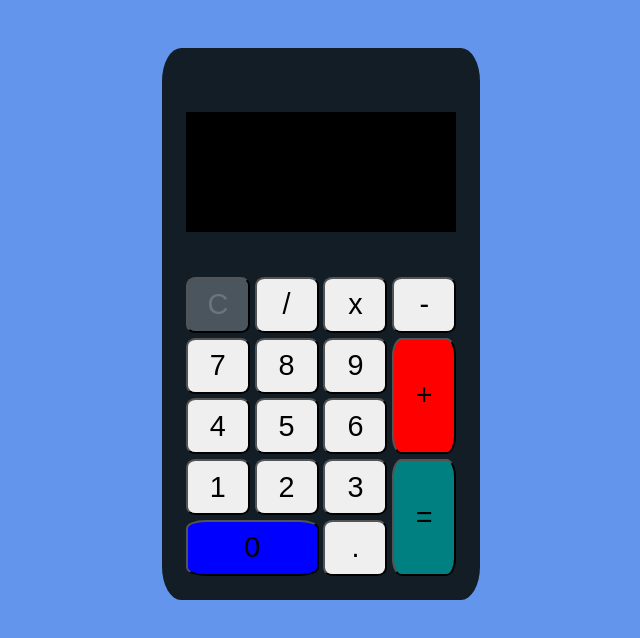
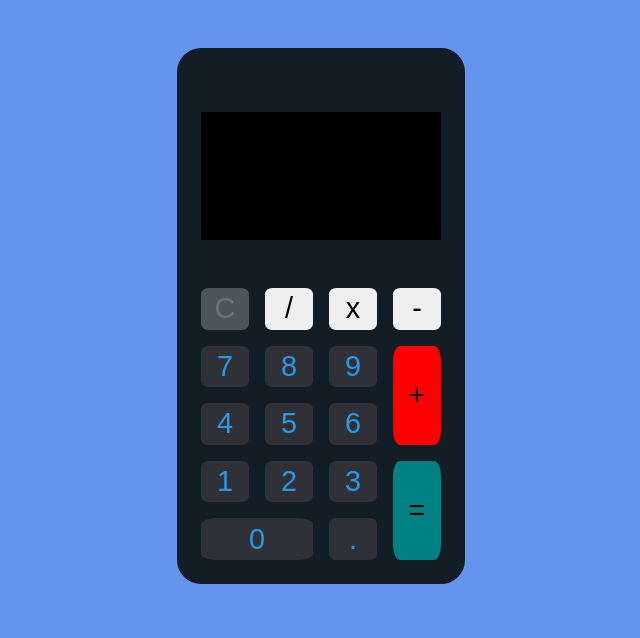
Before and after one commit to Brian4755/Calculator, a React (Create React App) app: page / in a window 1280 px wide. Shown: the top 638 px of the page, without its empty margins (319-959 px from the left). Built offline with nearby package versions, Linux system fonts and the light colour scheme.

Commit message:
button sizing and positional changes

```diff
--- a/src/App.css
+++ b/src/App.css
@@ -13,15 +13,18 @@ body {
   padding: 4rem 1.5rem 1.5rem 1.5rem;
   margin-left: auto;
   margin-right: auto;
-  border-radius: 6%;
+  border-radius: 24px;
 }
 
 .calculator-grid {
   display: grid;
-  grid-template-columns: repeat(4, 4rem);
-  grid-template-rows: minmax(10rem, auto) repeat(5, 3.5rem);
+  /* grid-template-columns: repeat(4, 4rem); */
+  grid-template-columns: repeat(4, 3rem);
+  /* grid-template-rows: minmax(10rem, auto) repeat(5, 3.5rem); */
+  grid-template-rows: minmax(10rem, auto) repeat(5, 2.6rem);
   justify-content: center;
-  gap: 0.3rem;
+  /* gap: 0.3rem; */
+  gap: 1rem;
 }
 
 .calculator-output {
@@ -33,7 +36,7 @@ body {
   color: white;
   font-size: 2rem;
   word-break: break-all;
-  margin-bottom: 2.5rem;
+  margin-bottom: 2rem;
 }
 
 .previous-output {
@@ -71,3 +74,12 @@ body {
   background-color: rgb(74,85,94);
   color: rgb(105,118,127)
 }
+
+.span-two, .span-one {
+  color: rgb(42,153,230);
+  background-color: rgb(48,49,54);
+}
+
+button {
+  border: 0px;
+}
--- a/src/Button.js
+++ b/src/Button.js
@@ -1,6 +1,6 @@
 const Button = ({dispatch, digit}) => {
   return (
-    <button className={digit === 0 ? "span-two" : null} onClick={() => dispatch({ type: 'add-digit', payload: {digit}})}>
+    <button className={digit === 0 ? "span-two" : 'span-one'} onClick={() => dispatch({ type: 'add-digit', payload: {digit}})}>
       {digit}
     </button>
    );
```
